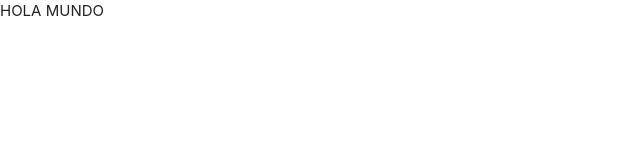
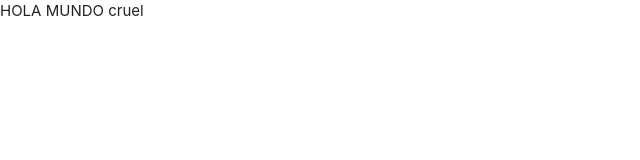
Before and after one commit to cmelgarejo2016/Azure_jsplatzi, a plain HTML site: page index.html in a window 1280 px wide. Shown: the full height of the page, 0-640 px from the left. Drawn offline with nearby package versions, Linux system fonts and the light colour scheme.

Commit message:
Add files via upload

```diff
--- a/index.html
+++ b/index.html
@@ -7,6 +7,6 @@
 </head>
 <body>
     <script src="https://cdnjs.cloudflare.com/ajax/libs/materialize/0.97.7/js/materialize.min.js"></script>
-    <P>HOLA MUNDO</P>
+    <P>HOLA MUNDO cruel</P>
 </body>
 </html>
```
